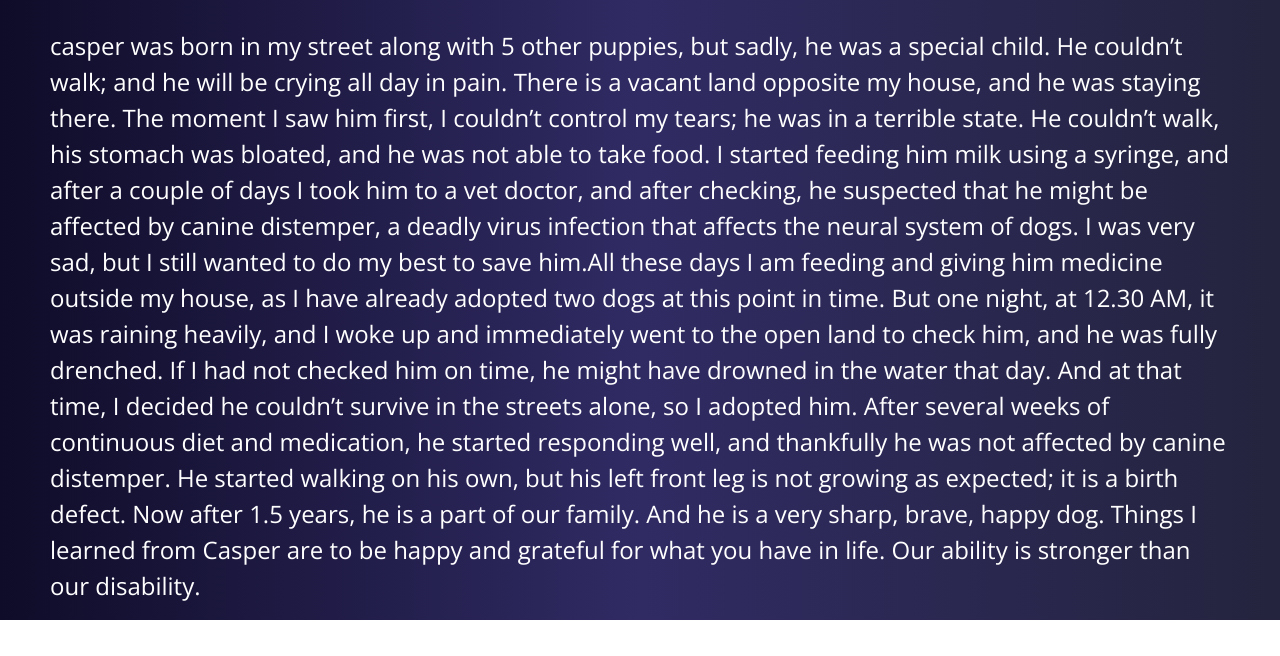
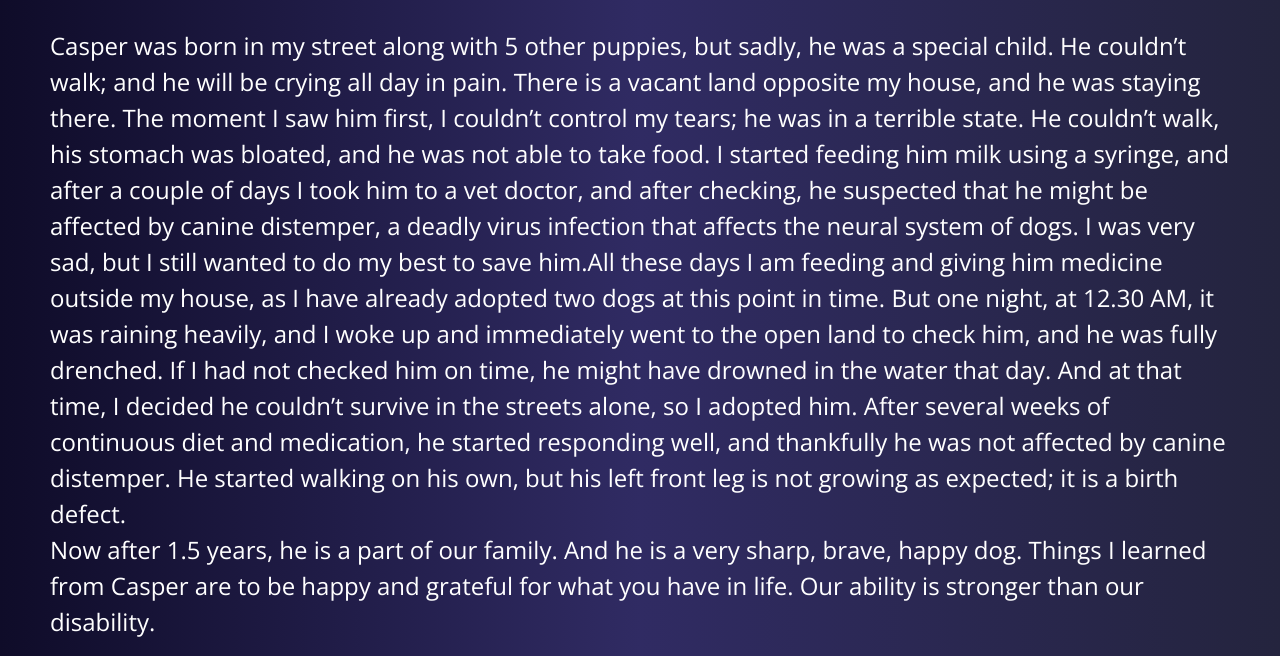
Before and after one commit to RinitRoy/Casper, a plain HTML site: page index.html in a window 1280 px wide. Shown: the part 715-1371 px from the top of the page. Before the commit the page ends 1335 px from the top, so only its background shows below. Drawn offline with nearby package versions, Linux system fonts and the light colour scheme.

Commit message:
minor changes

```diff
--- a/index.html
+++ b/index.html
@@ -21,7 +21,7 @@
   <h1>Casper - The Warrior</h1>
   <img class="hero-img" src="./casper.png" alt="image">
 
-  <p class="para">casper was born in my street along with 5 other puppies, but sadly, he was a special child. He
+  <p class="para">Casper was born in my street along with 5 other puppies, but sadly, he was a special child. He
     couldn’t
     walk; and he will be crying all day in pain.
 
@@ -41,7 +41,7 @@
 
     After several weeks of continuous diet and medication, he started responding well, and thankfully he was not
     affected by canine distemper. He started walking on his own, but his left front leg is not growing as expected; it
-    is a birth defect.
+    is a birth defect.<br>
 
     Now after 1.5 years, he is a part of our family. And he is a very sharp, brave, happy dog.
 
```
